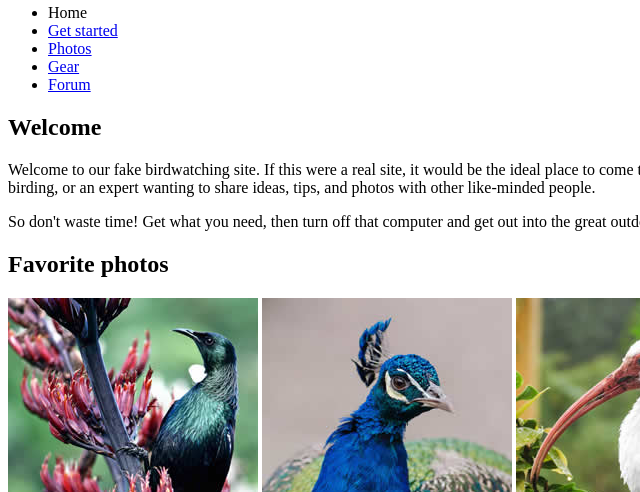
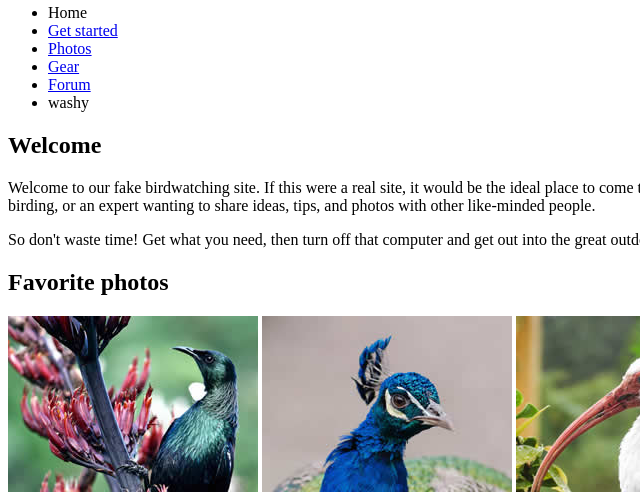
Before and after one commit to dommy4/page-structure, a plain HTML site: page index.html in a window 1280 px wide. Shown: the part 608-1100 px from the top of the page, without its empty margins (0-640 px from the left). Drawn offline with Linux system fonts and the light colour scheme.

Commit message:
added list

```diff
--- a/index.html
+++ b/index.html
@@ -20,6 +20,7 @@
             <li><a href="#">Photos</a></li>
             <li><a href="#">Gear</a></li>
             <li><a href="#">Forum</a></li>
+            <li>washy</li>
         </ul>
 
         <h2>Welcome</h2>
```
